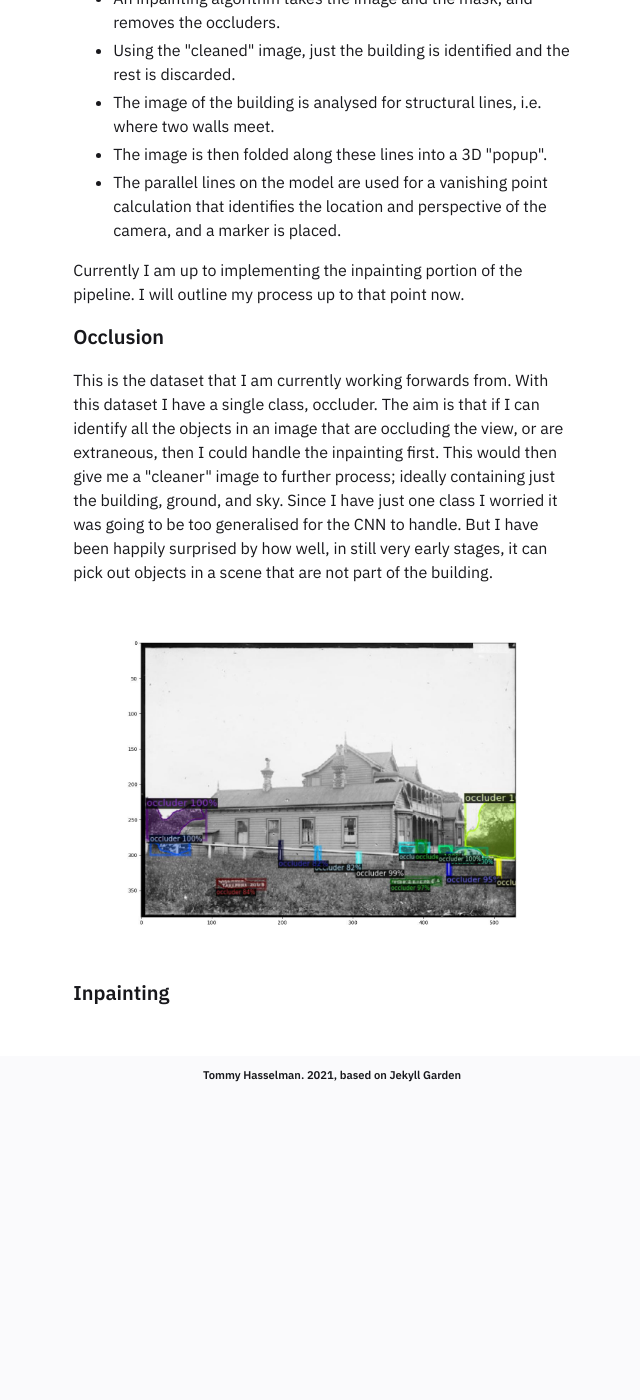
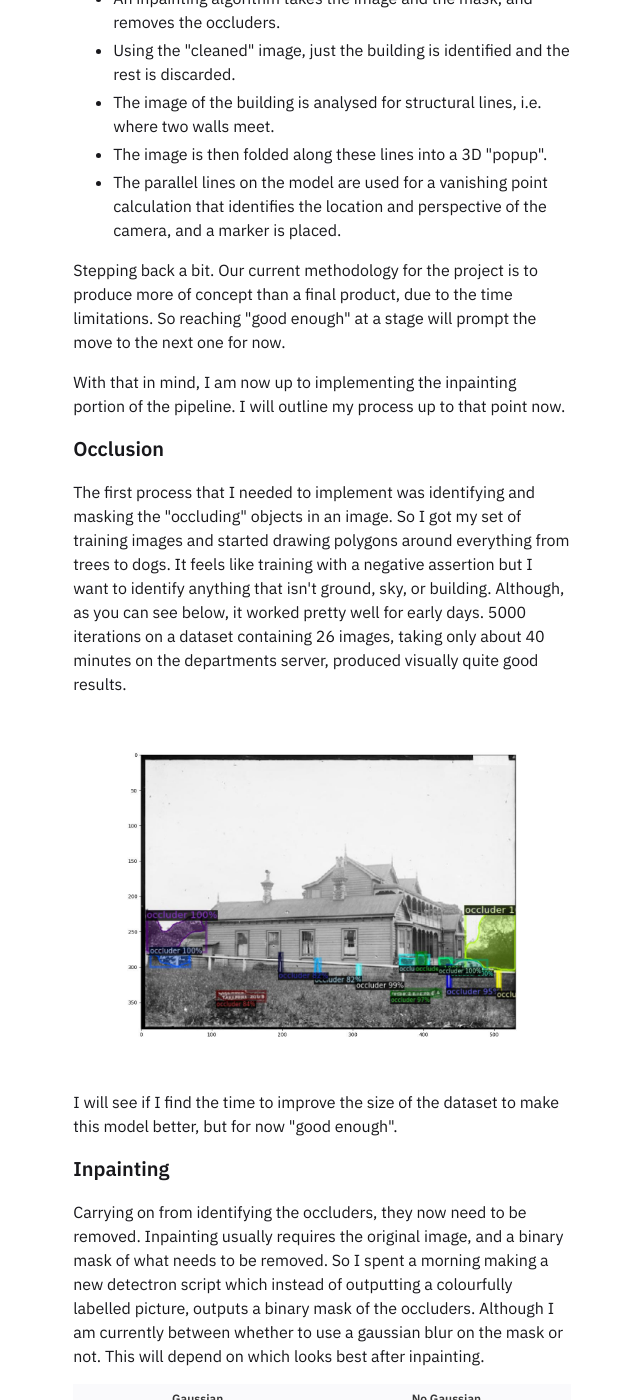
Before and after one commit to RedSoutherly/redsoutherly.github.io, a Jekyll site: the page built from _notes/Public/ARStudentship/Update 4 - Pipeline Prospects.md, in a window 1280 px wide and 1400 px high, scrolled down 2059 px. Shown: the whole window, without its empty margins (318-958 px from the left). Built offline with Jekyll 4.4.1, drawn with Linux system fonts in a browser that asks for light colours; before the commit the page ends 3210 px from its top, so only the background shows below that.

Commit message:
more writing

```diff
--- a/_notes/Public/ARStudentship/Update 4 - Pipeline Prospects.md
+++ b/_notes/Public/ARStudentship/Update 4 - Pipeline Prospects.md
@@ -35,11 +35,21 @@ The general process would be like this for each image inputted:
 - The image is then folded along these lines into a 3D "popup".
 - The parallel lines on the model are used for a vanishing point calculation that identifies the location and perspective of the camera, and a marker is placed.
 
-Currently I am up to implementing the inpainting portion of the pipeline. I will outline my process up to that point now.
+Stepping back a bit. Our current methodology for the project is to produce more of  concept than a final product, due to the time limitations. So reaching "good enough" at a stage will prompt the move to the next one for now.
+
+With that in mind, I am now up to implementing the inpainting portion of the pipeline. I will outline my process up to that point now.
 
 #### Occlusion
-This is the dataset that I am currently working forwards from. With this dataset I have a single class, occluder. The aim is that if I can identify all the objects in an image that are occluding the view, or are extraneous, then I could handle the inpainting first. This would then give me a "cleaner" image to further process; ideally containing just the building, ground, and sky. Since I have just one class I worried it was going to be too generalised for the CNN to handle. But I have been happily surprised by how well, in still very early stages, it can pick out objects in a scene that are not part of the building.
+The first process that I needed to implement was identifying and masking the "occluding" objects in an image. So I got my set of training images and started drawing polygons around everything from trees to dogs. It feels like training with a negative assertion but I want to identify anything that isn't ground, sky, or building. Although, as you can see below, it worked pretty well for early days. 5000 iterations on a dataset containing 26 images, taking only about 40 minutes on the departments server, produced visually quite good results.
 
 ![](/assets/img/studentship/so_5000_example.jpg)
 
+I will see if I find the time to improve the size of the dataset to make this model better, but for now "good enough".
+
 #### Inpainting
+
+Carrying on from identifying the occluders, they now need to be removed. Inpainting usually requires the original image, and a binary mask of what needs to be removed. So I spent a morning making a new detectron script which instead of outputting a colourfully labelled picture, outputs a binary mask of the occluders. Although I am currently between whether to use a gaussian blur on the mask or not. This will depend on which looks best after inpainting.
+
+Gaussian | No Gaussian
+:---: | :---:
+![](/assets/img/studentship/mask_blur.jpg) | ![](/assets/img/studentship/mask.jpg)
```
Also changed, not shown: assets/img/studentship/mask.jpg (added), assets/img/studentship/mask_blur.jpg (added).
